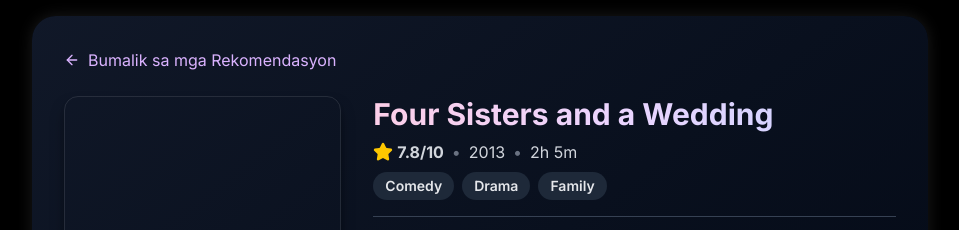
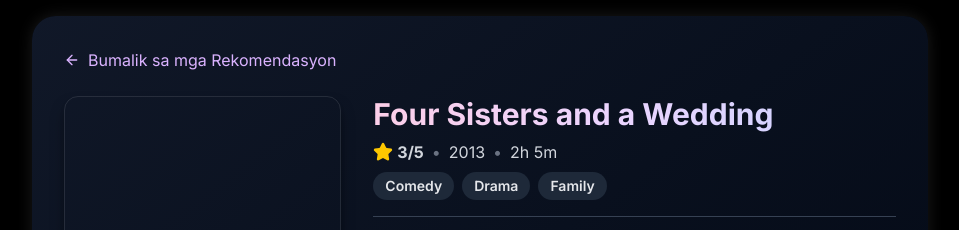
Before and after one commit to chrisracha/suking-tindahan, a Next.js app: page /movie/id in a window 1280 px wide. Shown: the top 230 px of the page, without its empty margins (160-1119 px from the left). Built offline with nearby package versions, Linux system fonts and the light colour scheme.

Commit message:
i'm a star

```diff
--- a/src/app/movie/id/page.tsx
+++ b/src/app/movie/id/page.tsx
@@ -46,7 +46,7 @@ export default function MovieDetailPage() {
                             <div className="flex items-center gap-2 mt-2 text-gray-300">
                                 <div className="flex items-center">
                                     <Star className="h-5 w-5 text-yellow-400 fill-yellow-400" />
-                                    <span className="ml-1 font-bold">7.8/10</span>
+                                    <span className="ml-1 font-bold">3/5</span>
                                 </div>
                                 <span className="text-gray-500">•</span>
                                 <span>2013</span>
```
